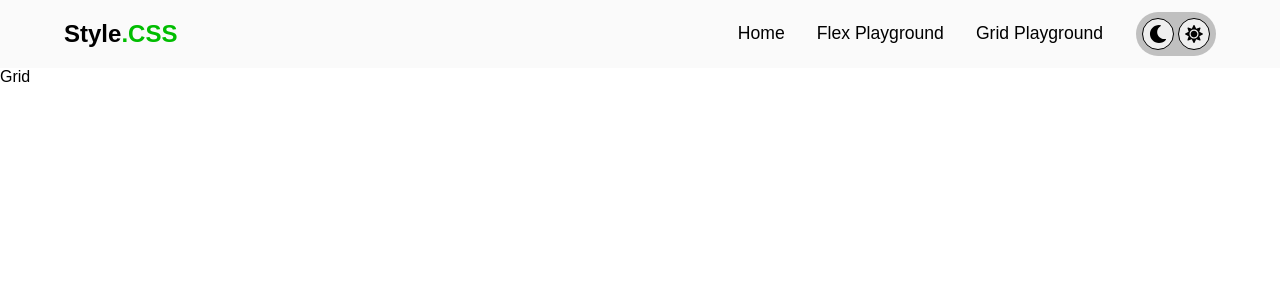
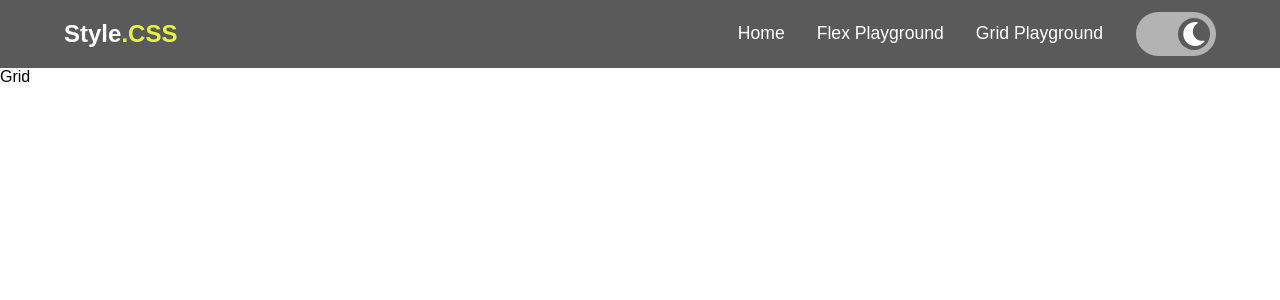
Before and after one commit to MrYious/Style.css, a React (Vite) app: page /grid in a window 1280 px wide. Both pictures are taken after a click on the button 1158 px from the left and 33 px from the top of the page. Shown: the top 300 px of the page. Built offline with nearby package versions, Linux system fonts and the light colour scheme; a web font is replaced by a local one.

Commit message:
style theme toggle button

```diff
--- a/src/components/ThemeToggleButton.tsx
+++ b/src/components/ThemeToggleButton.tsx
@@ -1,15 +1,28 @@
 import './themetogglebutton.scss'
 
 import { FaMoon, FaSun } from "react-icons/fa";
+import { useAppDispatch, useAppSelector } from '../hooks/useReduxHooks';
+
+import { toggleTheme } from '../slicers/ThemeSlicer';
 
 export default function ThemeToggleButton() {
 
-    return(<div className="toggleButton light">
-        <button>
-            <FaMoon />
-        </button>
-        <button>
-            <FaSun />
-        </button>
-    </div>)
+    const { theme } = useAppSelector(state => state.theme)
+    const dispatch = useAppDispatch()
+
+    const handleToggleTheme = () => {
+        dispatch(toggleTheme())
+    }
+
+    return(<button className={`toggleButton ${theme}`} onClick={handleToggleTheme}>
+        <span>
+            {
+                theme === 'light' ? (
+                    <FaSun id='light'/>
+                ) : (
+                    <FaMoon id='dark'/>
+                )
+            }
+        </span>
+    </button>)
 }
--- a/src/components/themetogglebutton.scss
+++ b/src/components/themetogglebutton.scss
@@ -1,24 +1,36 @@
+@use './base';
+
 .toggleButton {
     display: flex;
     padding: .4rem;
+    border: 0;
     border-radius: 5rem;
-    gap: .2rem;
+    width: 5rem;
+    font-size: x-large;
+    cursor: pointer;
 
-    button {
+    span {
         display: flex;
         justify-content: center;
         align-items: center;
         width: 2rem;
         height: 2rem;
         border-radius: 50%;
-        border: 1px solid black;
-        font-size: x-large;
-        cursor: pointer;
     }
+
     &.light {
-        background-color: #c0c0c0;
+        background-color: darken($color: base.$light-bg, $amount: 25%);
+        justify-content: start;
+        span {
+            @include base.light-theme();
+        }
     }
     &.dark {
-        background-color: #c0c0c0;
+        background-color: lighten($color: base.$dark-bg, $amount: 35%);
+
+        justify-content: end;
+        span {
+            @include base.dark-theme();
+        }
     }
 }
```
